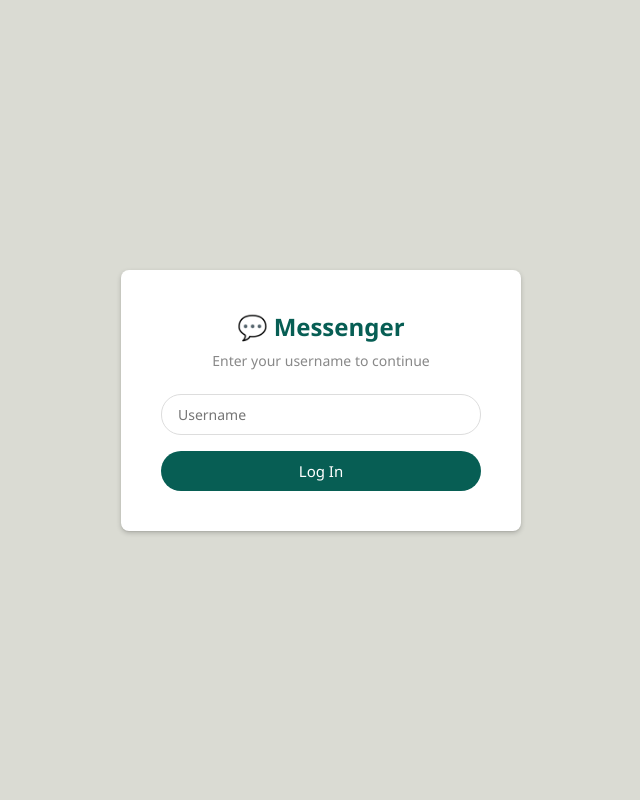
After one commit to Mai11022002/Janus, a Flask app: page /login in a window 1280 px wide. The commit adds this page. Shown: the whole page, without its empty margins (319-959 px from the left). Run offline with Flask 3, Linux system fonts and the light colour scheme.

Commit message:
Created a login page with login and logout function, also add styling for it too

```diff
--- a/app.py
+++ b/app.py
@@ -1,4 +1,4 @@
-from flask import Flask, render_template, request, session, redirect, url_for
+from flask import Flask, render_template, request, session, redirect, url_for, jsonify
 from flask_socketio import SocketIO, emit
 import mysql.connector
 import os
@@ -6,7 +6,9 @@ from dotenv import load_dotenv
 
 load_dotenv()
 app = Flask(__name__)
-app.config['SECRET_KEY'] = os.getenv('SECRET_KEY', 'dev-key-123')
+app.config['SECRET_KEY'] = os.getenv('SECRET_KEY') or 'dev-key-123'
+app.config['SESSION_COOKIE_SAMESITE'] = 'Lax'
+app.config['SESSION_COOKIE_HTTPONLY'] = True
 socketio = SocketIO(app)
 
 def get_db_connection():
@@ -18,12 +20,35 @@ def get_db_connection():
     )
 
 @app.route('/')
+def home():
+    if 'user_id' in session:
+        return redirect(url_for('index'))
+    return redirect(url_for('login'))
+
+@app.route('/login', methods=['GET', 'POST'])
+def login():
+    if request.method == 'POST':
+        username = request.form['username']
+        db = get_db_connection()
+        cursor = db.cursor(dictionary=True)
+        cursor.execute("SELECT * FROM users WHERE username = %s", (username,))
+        user = cursor.fetchone()
+        db.close()
+        if user:
+            session['user_id'] = user['id']
+            return redirect(url_for('index'))
+        return render_template('login.html', error="Username not found")
+    return render_template('login.html')
+
+@app.route('/logout')
+def logout():
+    session.clear()
+    return redirect(url_for('login'))
+
+@app.route('/index')
 def index():
-    # Hardcode it first
-    session['user_id'] = 1
-
-    #if 'user_id' not in session:
-    #    return "Please log in (Login logic to be added)"
+    if 'user_id' not in session:
+        return redirect(url_for('login'))
 
     db = get_db_connection()
     cursor = db.cursor(dictionary=True)
@@ -32,6 +57,25 @@ def index():
     db.close()
 
     return render_template('index.html', users=users)
+
+@app.route('/messages/<int:recipient_id>')
+def get_message(recipient_id):
+    sender_id = session.get('user_id')
+    db = get_db_connection()
+    cursor = db.cursor(dictionary=True)
+    cursor.execute("""
+        SELECT sender_id, content, created_at
+        FROM messages
+        WHERE (sender_id = %s AND receiver_id = %s)
+            OR (sender_id = %s AND receiver_id = %s)
+        ORDER BY created_at ASC
+    """, (sender_id, recipient_id, recipient_id, sender_id))
+    messages = cursor.fetchall()
+    db.close()
+
+    for msg in messages:
+        msg['created_at'] = msg['created_at'].strftime('%Y-%m-%d %H:%M:%S')
+    return jsonify({'messages': messages})
 
 @socketio.on('send_message')
 def handle_message(data):
--- a/static/style.css
+++ b/static/style.css
@@ -7,8 +7,8 @@
 
 body {
     background-color: #dadbd3;
-    height: 100vh;
-    display:flex;
+    min-height: 100vh;
+    display: flex;
     justify-content: center;
     align-items: center;
 }
@@ -65,7 +65,7 @@ body {
     flex: 70%;
     display: flex;
     flex-direction: column;
-    background-image: url('https://user-images.githubusercontent.com/15075759/28719144-86dc0f70-73b1-11e7-911d-60d70fcded21.png'); /* WhatsApp pattern */
+    background-image: url('https://user-images.githubusercontent.com/15075759/28719144-86dc0f70-73b1-11e7-911d-60d70fcded21.png');
     background-color: #e5ddd5;
 }
 
@@ -119,3 +119,56 @@ body {
     border: none;
     outline: none;
 }
+
+/* Login Page Styling */
+.login-container {
+    background: #fff;
+    padding: 40px;
+    border-radius: 8px;
+    box-shadow: 0 1px 1px 0 rgba(0,0,0,0.06), 0 2px 5px 0 rgba(0,0,0,0.2);
+    width: 100%;
+    max-width: 400px;
+    text-align: center;
+}
+
+.login-container h2 {
+    color: #075e54;
+    margin-bottom: 8px;
+}
+
+.login-container p {
+    color: #888;
+    margin-bottom: 24px;
+    font-size: 14px;
+}
+
+.login-container input {
+    width: 100%;
+    padding: 10px 16px;
+    border: 1px solid #ddd;
+    border-radius: 20px;
+    outline: none;
+    font-size: 14px;
+    margin-bottom: 16px;
+}
+
+.login-container button {
+    width: 100%;
+    padding: 10px;
+    background-color: #075e54;
+    color: white;
+    border: none;
+    border-radius: 20px;
+    font-size: 15px;
+    cursor: pointer;
+}
+
+.login-container button:hover {
+    background-color: #128c7e;
+}
+
+.error {
+    color: red;
+    font-size: 13px;
+    margin-bottom: 12px;
+}
--- /dev/null
+++ b/templates/login.html
@@ -0,0 +1,24 @@
+<!DOCTYPE html>
+<html lang="en">
+<head>
+    <meta charset="UTF-8">
+    <meta name="viewport" content="width=device-width, initial-scale=1.0">
+    <title>Messenger - Login</title>
+    <link rel="stylesheet" href="{{ url_for('static', filename='style.css') }}">
+</head>
+<body>
+    <div class="login-container">
+        <h2>💬 Messenger</h2>
+        <p>Enter your username to continue</p>
+
+        {% if error %}
+        <p class="error">{{ error }}</p>
+        {% endif %}
+
+        <form method="POST">
+            <input type="text" name="username" placeholder="Username" required autofocus>
+            <button type="submit">Log In</button>
+        </form>
+    </div>
+</body>
+</html>
```
Also changed, not shown: static/chat.js (+26 -2 lines).
